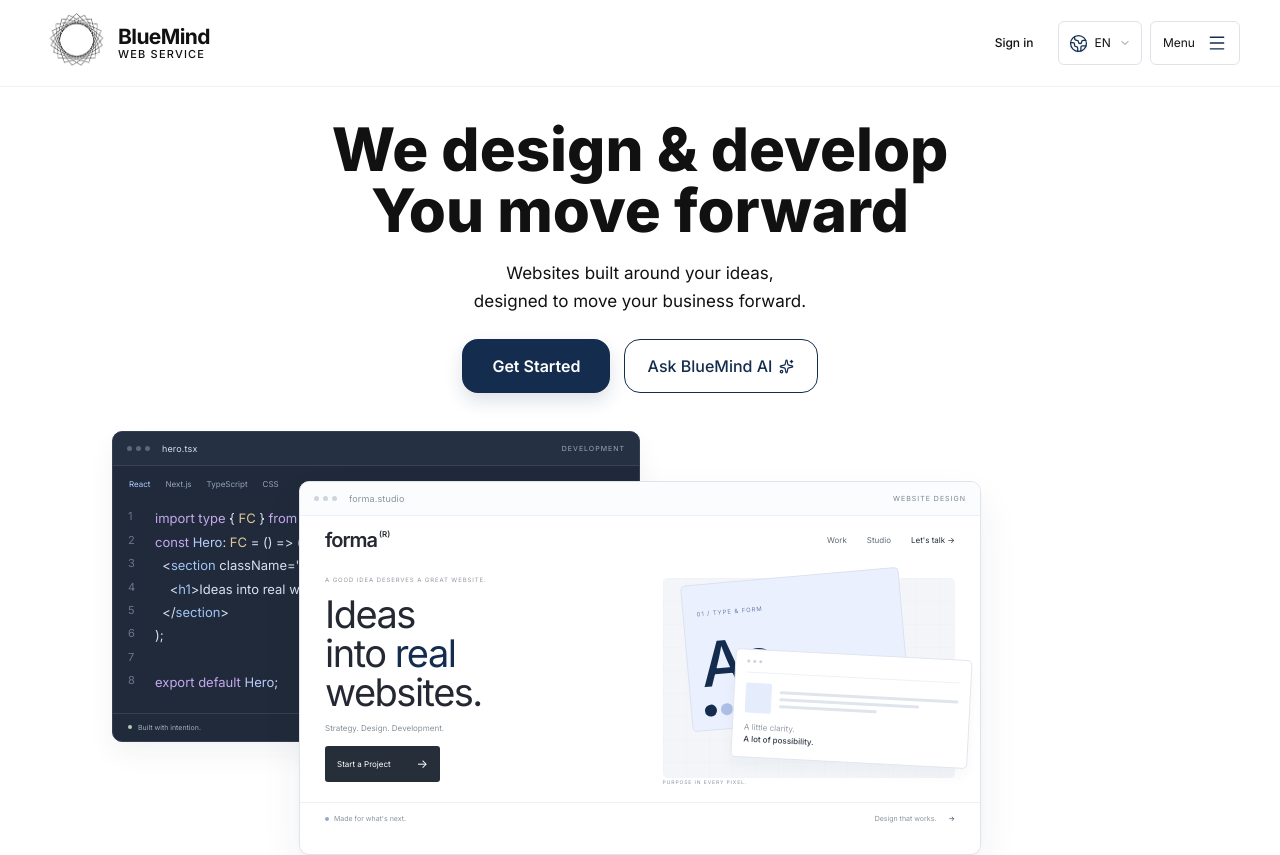
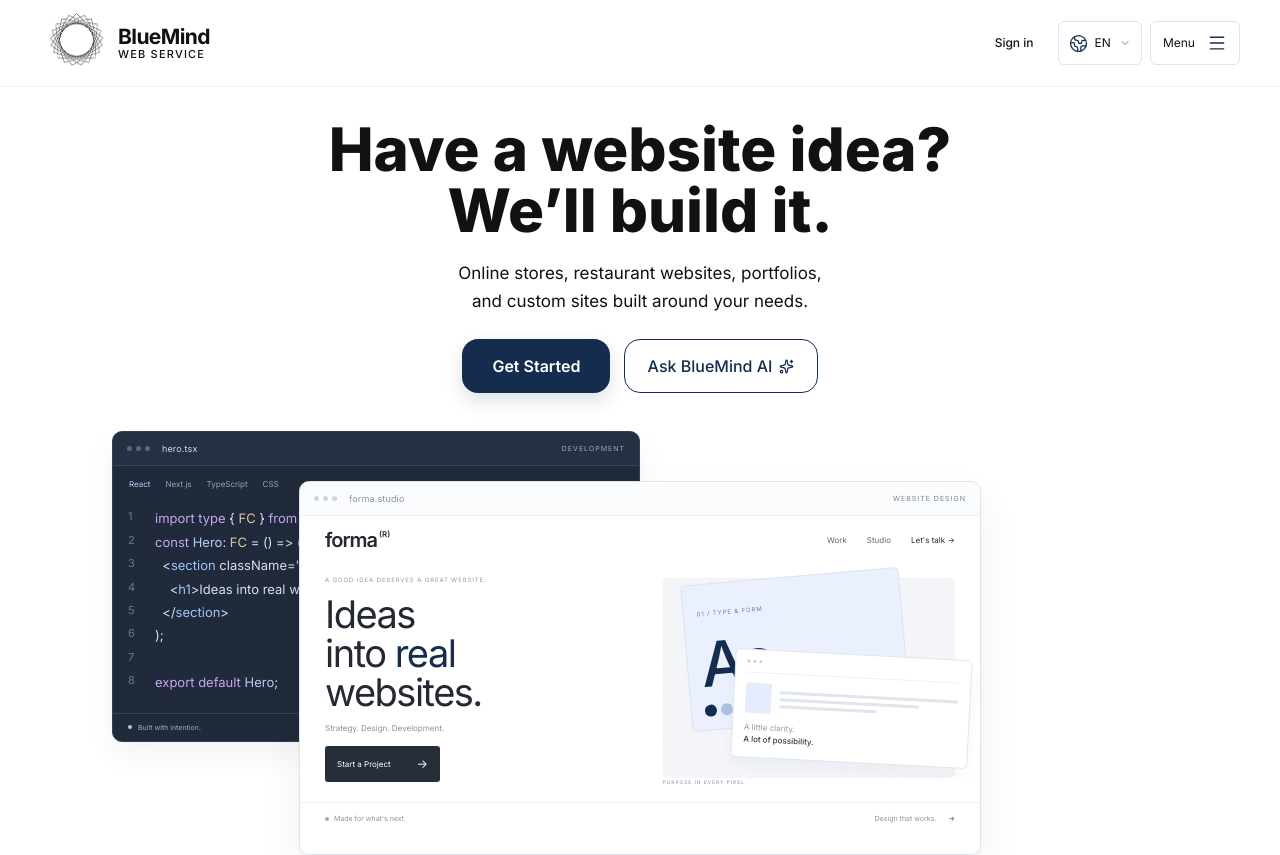
Before and after one commit to m1o223/bluem-ndwebs-rv-cefronend, a Next.js app: page / in a window 1280 px wide. Shown: the top 855 px of the page. Built offline with nearby package versions, Linux system fonts and the light colour scheme.

Commit message:
Update homepage hero headline and service description

```diff
--- a/components/home/hero.tsx
+++ b/components/home/hero.tsx
@@ -11,10 +11,10 @@ export default function Hero() {
       <div className={styles.inner}>
         <div className={styles.copy}>
           <h1 id="hero-title" className={styles.headline}>
-            <span>We design &amp; develop</span>{" "}
-            <span>You move forward</span>
+            <span>Have a website idea?</span>{" "}
+            <span>We’ll build it.</span>
           </h1>
-          <p className={styles.description}>Websites built around your ideas, designed to move your business forward.</p>
+          <p className={styles.description}>Online stores, restaurant websites, portfolios, and custom sites built around your needs.</p>
           <div className={`${shared.actions} ${styles.actions}`}>
             <Link href="/quote" className={`${styles.ctaButton} ${styles.primaryCta}`}><TextActionLabel light>Get Started</TextActionLabel></Link>
             <AiPageLink triggerClassName={styles.ctaButton} />
```
Also changed, not shown: 1 other file (tests, documents, lock files or other folders).
